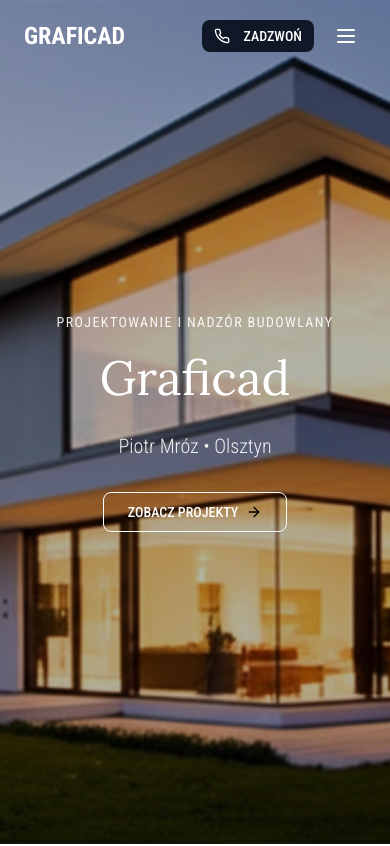
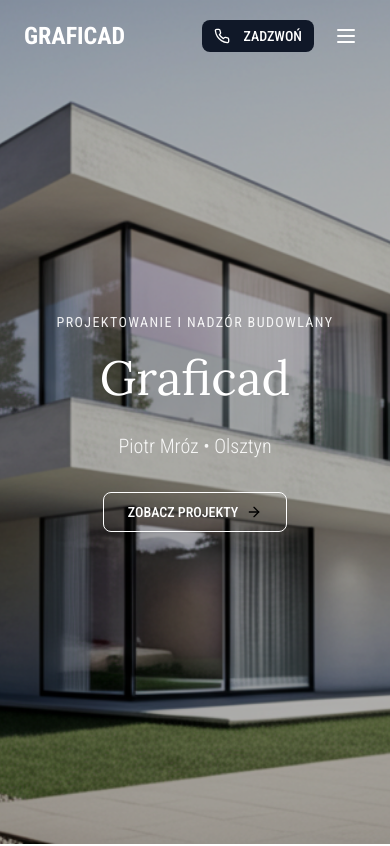
Before and after one commit to Kryki999/project-studio, a Next.js app: page / in a window 390 px wide. Shown: the top 846 px of the page. Built offline with nearby package versions, Linux system fonts and the light colour scheme.

Commit message:
add responsive banner

```diff
--- a/app/page.tsx
+++ b/app/page.tsx
@@ -12,14 +12,25 @@ export default function HomePage() {
 
       {/* Hero Section */}
       <section className="relative h-screen flex items-center justify-center">
+        {/* Mobile hero image (sharper variant) */}
+        <Image
+          src="/minimalist-house-exterior.png"
+          alt="Tło hero – minimalist house"
+          fill
+          priority
+          sizes="100dvw"
+          quality={100}
+          className="object-cover object-center md:hidden"
+        />
+        {/* Desktop hero image */}
         <Image
           src="/minimalist-house-dusk.png"
           alt="Tło hero – minimalist house"
           fill
           priority
-          sizes="(max-width: 768px) 350vw, 100vw"
-          quality={85}
-          className="object-cover object-center"
+          sizes="100dvw"
+          quality={100}
+          className="object-cover object-center hidden md:block"
         />
         <div className="absolute inset-0 bg-black/30"></div>
 
--- a/next.config.mjs
+++ b/next.config.mjs
@@ -15,6 +15,8 @@ const nextConfig = {
   },
   images: {
     formats: ["image/avif", "image/webp"],
+    deviceSizes: [320, 420, 640, 750, 828, 1080, 1200, 1920, 2048, 2560, 3200],
+    imageSizes: [16, 32, 48, 64, 96, 128, 256, 384],
   },
 }
 
```
